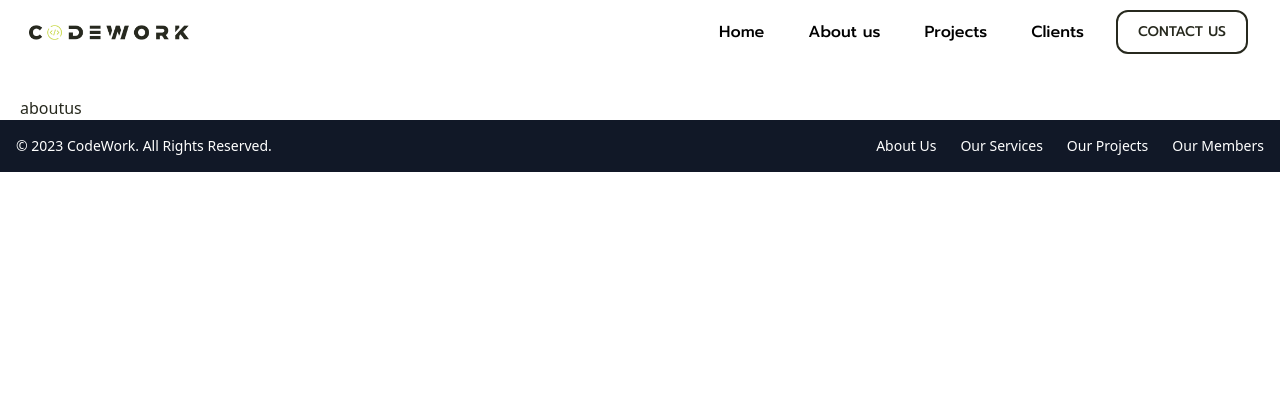
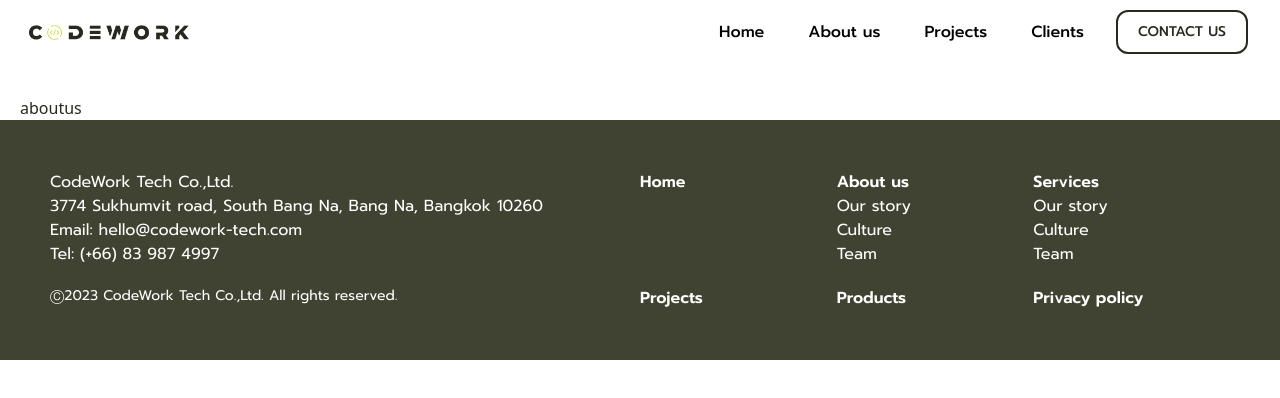
Before and after one commit to The-Alzhemist/codework-landing-page, a Next.js app: page /aboutus in a window 1280 px wide. Shown: the top 398 px of the page. Built offline with nearby package versions, Linux system fonts and the light colour scheme.

Commit message:
add: footer

```diff
--- a/components/AppLayout/components/Footer/Footer.tsx
+++ b/components/AppLayout/components/Footer/Footer.tsx
@@ -1,28 +1,63 @@
-import React from 'react'
+import { Prompt } from "@next/font/google";
+import React from "react";
+
+const fontPrompt = Prompt({
+  weight: ["100", "200", "300", "400", "500", "600", "700"],
+  subsets: ["latin"],
+  variable: "--font-prompt",
+});
 
 const Footer = () => {
   return (
-    <footer className="bg-gray-900">
-    <div className="w-full mx-auto max-w-screen-xl p-4 md:flex md:items-center md:justify-between">
-      <span className="text-sm text-white sm:text-center ">© 2023 <a href="https://flowbite.com/" className="hover:underline">CodeWork</a>. All Rights Reserved.
-    </span>
-    <ul className="flex flex-wrap items-center mt-3 text-sm font-medium sm:mt-0 text-white">
-        <li>
-            <a href="#" className="mr-4 hover:underline md:mr-6 ">About Us</a>
-        </li>
-        <li>
-            <a href="#" className="mr-4 hover:underline md:mr-6">Our Services</a>
-        </li>
-        <li>
-            <a href="#" className="mr-4 hover:underline md:mr-6">Our Projects</a>
-        </li>
-        <li>
-            <a href="#" className="hover:underline">Our Members</a>
-        </li>
-    </ul>
-    </div>
-</footer>
-  )
-}
+    <footer>
+      <div
+        className={`${fontPrompt.variable} font-prompt relative md:py-[50px] max-w-[1440px] mx-auto p-5 lg:px-[50px] flex flex-col-reverse lg:flex-row gap-y-10 lg:gap-y-0 bg-secondary-1000 text-white`}
+      >
+        {/* left */}
+        <div className="w-full lg:w-1/2">
+          <div>CodeWork Tech Co.,Ltd.</div>
+          <div>3774 Sukhumvit road, South Bang Na, Bang Na, Bangkok 10260</div>
+          <div>Email: hello@codework-tech.com</div>
+          <div className="mb-5"> Tel: (+66) 83 987 4997</div>
+          <div className="text-sm">Ⓒ2023 CodeWork Tech Co.,Ltd. All rights reserved.</div>
+        </div>
 
-export default Footer
+        {/* right */}
+        <div className="w-full lg:w-1/2 flex flex-col gap-y-5">
+          <div className="w-full flex">
+            <div className="w-1/3">
+              <div className="font-semibold">Home</div>
+            </div>
+            <div className="w-1/3">
+              <div className="font-semibold">About us</div>
+              <div>Our story</div>
+              <div>Culture</div>
+              <div>Team</div>
+            </div>
+            <div className="w-1/3">
+              <div className="font-semibold">Services</div>
+
+              <div>Our story</div>
+              <div>Culture</div>
+              <div>Team</div>
+            </div>
+          </div>
+          <div className="w-full flex">
+            <div className="w-1/3">
+              {" "}
+              <div className="font-semibold">Projects</div>
+            </div>
+            <div className="w-1/3">
+              <div className="font-semibold">Products</div>
+            </div>
+            <div className="w-1/3">
+              <div className="font-semibold">Privacy policy </div>
+            </div>
+          </div>
+        </div>
+      </div>
+    </footer>
+  );
+};
+
+export default Footer;
--- a/tailwind.config.js
+++ b/tailwind.config.js
@@ -28,16 +28,16 @@ module.exports = {
         },
         secondary: {
           DEFAULT: '#27291E',
-          100: '#404332',
-          90: '#585C48',
-          80: '#585C48',
-          70: '#8A8F76',
-          60: '#A4A88F',
-          50: '#BDC2A9',
-          40: '#D7DBC4',
-          30: '#F1F5E1',
-          20: '#F5F7EC',
-          10: '#F9F9F7',
+          1000: '#404332',
+          900: '#585C48',
+          800: '#585C48',
+          700: '#8A8F76',
+          600: '#A4A88F',
+          500: '#BDC2A9',
+          400: '#D7DBC4',
+          300: '#F1F5E1',
+          200: '#F5F7EC',
+          100: '#F9F9F7',
         },
         // gray: {
         //   100: '#FAFBFF',
```
